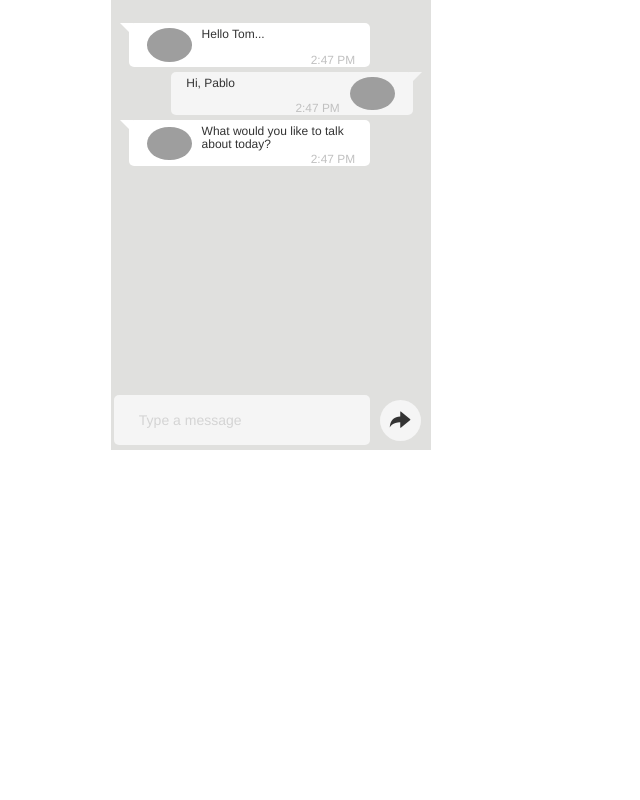
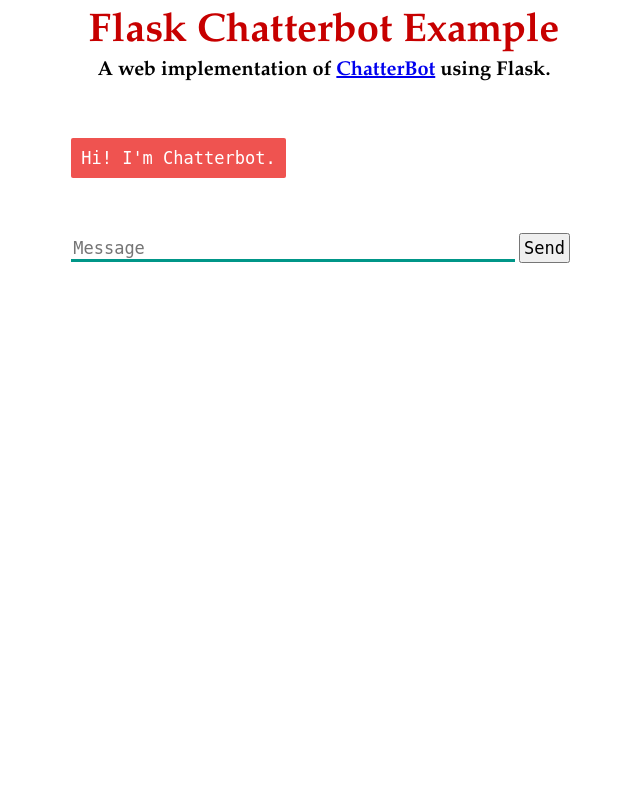
Before and after one commit to bhanuharya/harobot, a Flask app: page / in a window 1280 px wide. Shown: the whole page, without its empty margins (316-956 px from the left). Run offline with Flask 2, Linux system fonts and the light colour scheme; some libraries are stand-ins or nearby versions; grey boxes are pictures that could not be loaded.

Commit message:
coba2 web

```diff
--- a/app.py
+++ b/app.py
@@ -1,4 +1,4 @@
-from flask import Flask, render_template
+from flask import Flask, render_template, request
 
 
 
@@ -8,3 +8,10 @@
 @app.route('/')
 def index():
     return render_template('index.html')
+
+@app.route("/get")
+def get_bot_response():
+    userText = request.args.get('msg')
+    if(userText == "halo"):
+        # return str(english_bot.get_response(userText))
+        return str('Haro, Warudo!')
--- a/style/styles.css
+++ b/style/styles.css
@@ -1,98 +1,81 @@
-.mytext{
-    border:0;padding:10px;background:whitesmoke;
+body {
+    font-family: Garamond;
 }
-.text{
-    width:75%;display:flex;flex-direction:column;
+
+h1 {
+    color: rgb(199, 0, 0);
+    margin-bottom: 0;
+    margin-top: 0;
+    text-align: center;
+    font-size: 40px;
 }
-.text > p:first-of-type{
-    width:100%;margin-top:0;margin-bottom:auto;line-height: 13px;font-size: 12px;
+
+h3 {
+    color: black;
+    font-size: 20px;
+    margin-top: 3px;
+    text-align: center;
 }
-.text > p:last-of-type{
-    width:100%;text-align:right;color:silver;margin-bottom:-7px;margin-top:auto;
+
+#chatbox {
+    margin-left: auto;
+    margin-right: auto;
+    width: 40%;
+    margin-top: 60px;
 }
-.text-l{
-    float:left;padding-right:10px;
+
+#userInput {
+    margin-left: auto;
+    margin-right: auto;
+    width: 40%;
+    margin-top: 60px;
 }
-.text-r{
-    float:right;padding-left:10px;
+
+#textInput {
+    width: 87%;
+    border: none;
+    border-bottom: 3px solid #009688;
+    font-family: monospace;
+    font-size: 17px;
 }
-.avatar{
-    display:flex;
-    justify-content:center;
-    align-items:center;
-    width:25%;
-    float:left;
-    padding-right:10px;
+
+#buttonInput {
+    padding: 3px;
+    font-family: monospace;
+    font-size: 17px;
 }
-.macro{
-    margin-top:5px;width:85%;border-radius:5px;padding:5px;display:flex;
+
+.userText {
+    color: white;
+    font-family: monospace;
+    font-size: 17px;
+    text-align: right;
+    line-height: 30px;
 }
-.msj-rta{
-    float:right;background:whitesmoke;
+
+.userText span {
+    background-color: #009688;
+    padding: 10px;
+    border-radius: 2px;
 }
-.msj{
-    float:left;background:white;
+
+.botText {
+    color: white;
+    font-family: monospace;
+    font-size: 17px;
+    text-align: left;
+    line-height: 30px;
 }
-.frame{
-    background:#e0e0de;
-    height:450px;
-    overflow:hidden;
-    padding:0;
+
+.botText span {
+    background-color: #EF5350;
+    padding: 10px;
+    border-radius: 2px;
 }
-.frame > div:last-of-type{
-    position:absolute;bottom:0;width:100%;display:flex;
+
+#tidbit {
+    position:absolute;
+    bottom:0;
+    right:0;
+    width: 300px;
 }
-body > div > div > div:nth-child(2) > span{
-    background: whitesmoke;padding: 10px;font-size: 21px;border-radius: 50%;
-}
-body > div > div > div.msj-rta.macro{
-    margin:auto;margin-left:1%;
-}
-ul {
-    width:100%;
-    list-style-type: none;
-    padding:18px;
-    position:absolute;
-    bottom:47px;
-    display:flex;
-    flex-direction: column;
-    top:0;
-    overflow-y:scroll;
-}
-.msj:before{
-    width: 0;
-    height: 0;
-    content:"";
-    top:-5px;
-    left:-14px;
-    position:relative;
-    border-style: solid;
-    border-width: 0 13px 13px 0;
-    border-color: transparent #ffffff transparent transparent;
-}
-.msj-rta:after{
-    width: 0;
-    height: 0;
-    content:"";
-    top:-5px;
-    left:14px;
-    position:relative;
-    border-style: solid;
-    border-width: 13px 13px 0 0;
-    border-color: whitesmoke transparent transparent transparent;
-}
-input:focus{
-    outline: none;
-}
-::-webkit-input-placeholder { /* Chrome/Opera/Safari */
-    color: #d4d4d4;
-}
-::-moz-placeholder { /* Firefox 19+ */
-    color: #d4d4d4;
-}
-:-ms-input-placeholder { /* IE 10+ */
-    color: #d4d4d4;
-}
-:-moz-placeholder { /* Firefox 18- */
-    color: #d4d4d4;
-}
--- a/templates/index.html
+++ b/templates/index.html
@@ -1,114 +1,127 @@
-
-<head>
-  <link href="//netdna.bootstrapcdn.com/bootstrap/3.0.0/css/bootstrap.min.css" rel="stylesheet" id="bootstrap-css">
-  <script src="//netdna.bootstrapcdn.com/bootstrap/3.0.0/js/bootstrap.min.js"></script>
-  <script src="//code.jquery.com/jquery-1.11.1.min.js"></script>
-  <link rel="stylesheet" href="style/styles.css">
-
-</head>
-<!------ Include the above in your HEAD tag ---------->
-
 <!DOCTYPE html>
 <html>
-    <body>
-        <div class="col-sm-3 col-sm-offset-4 frame">
-            <ul></ul>
-            <div>
-                <div class="msj-rta macro">
-                    <div class="text text-r" style="background:whitesmoke !important">
-                        <input class="mytext" placeholder="Type a message"/>
-                    </div>
-
-                </div>
-                <div style="padding:10px;">
-                    <span class="glyphicon glyphicon-share-alt"></span>
-                </div>
-            </div>
-        </div>
-    </body>
-</html>
-<script>
-  var me = {};
-me.avatar = "https://lh6.googleusercontent.com/-lr2nyjhhjXw/AAAAAAAAAAI/AAAAAAAARmE/MdtfUmC0M4s/photo.jpg?sz=48";
-
-var you = {};
-you.avatar = "https://a11.t26.net/taringa/avatares/9/1/2/F/7/8/Demon_King1/48x48_5C5.jpg";
-
-function formatAMPM(date) {
-    var hours = date.getHours();
-    var minutes = date.getMinutes();
-    var ampm = hours >= 12 ? 'PM' : 'AM';
-    hours = hours % 12;
-    hours = hours ? hours : 12; // the hour '0' should be '12'
-    minutes = minutes < 10 ? '0'+minutes : minutes;
-    var strTime = hours + ':' + minutes + ' ' + ampm;
-    return strTime;
+  <head>
+    <link rel="stylesheet" href="style/styles.css">
+    <script src="https://ajax.googleapis.com/ajax/libs/jquery/3.2.1/jquery.min.js"></script>
+    <style>
+      body {
+    font-family: Garamond;
 }
 
-//-- No use time. It is a javaScript effect.
-function insertChat(who, text, time){
-    if (time === undefined){
-        time = 0;
-    }
-    var control = "";
-    var date = formatAMPM(new Date());
-
-    if (who == "me"){
-        control = '<li style="width:100%">' +
-                        '<div class="msj macro">' +
-                        '<div class="avatar"><img class="img-circle" style="width:100%;" src="'+ me.avatar +'" /></div>' +
-                            '<div class="text text-l">' +
-                                '<p>'+ text +'</p>' +
-                                '<p><small>'+date+'</small></p>' +
-                            '</div>' +
-                        '</div>' +
-                    '</li>';
-    }else{
-        control = '<li style="width:100%;">' +
-                        '<div class="msj-rta macro">' +
-                            '<div class="text text-r">' +
-                                '<p>'+text+'</p>' +
-                                '<p><small>'+date+'</small></p>' +
-                            '</div>' +
-                        '<div class="avatar" style="padding:0px 0px 0px 10px !important"><img class="img-circle" style="width:100%;" src="'+you.avatar+'" /></div>' +
-                  '</li>';
-    }
-    setTimeout(
-        function(){
-            $("ul").append(control).scrollTop($("ul").prop('scrollHeight'));
-        }, time);
-
+h1 {
+    color: rgb(199, 0, 0);
+    margin-bottom: 0;
+    margin-top: 0;
+    text-align: center;
+    font-size: 40px;
 }
 
-function resetChat(){
-    $("ul").empty();
+h3 {
+    color: black;
+    font-size: 20px;
+    margin-top: 3px;
+    text-align: center;
 }
 
-$(".mytext").on("keydown", function(e){
-    if (e.which == 13){
-        var text = $(this).val();
-        if (text !== ""){
-            insertChat("me", text);
-            $(this).val('');
+#chatbox {
+    margin-left: auto;
+    margin-right: auto;
+    width: 40%;
+    margin-top: 60px;
+}
+
+#userInput {
+    margin-left: auto;
+    margin-right: auto;
+    width: 40%;
+    margin-top: 60px;
+}
+
+#textInput {
+    width: 87%;
+    border: none;
+    border-bottom: 3px solid #009688;
+    font-family: monospace;
+    font-size: 17px;
+}
+
+#buttonInput {
+    padding: 3px;
+    font-family: monospace;
+    font-size: 17px;
+}
+
+.userText {
+    color: white;
+    font-family: monospace;
+    font-size: 17px;
+    text-align: right;
+    line-height: 30px;
+}
+
+.userText span {
+    background-color: #009688;
+    padding: 10px;
+    border-radius: 2px;
+}
+
+.botText {
+    color: white;
+    font-family: monospace;
+    font-size: 17px;
+    text-align: left;
+    line-height: 30px;
+}
+
+.botText span {
+    background-color: #EF5350;
+    padding: 10px;
+    border-radius: 2px;
+}
+
+#tidbit {
+    position:absolute;
+    bottom:0;
+    right:0;
+    width: 300px;
+}
+    </style>
+  </head>
+  <body>
+    <h1>Flask Chatterbot Example</h1>
+    <h3>A web implementation of <a href="https://github.com/gunthercox/ChatterBot">ChatterBot</a> using Flask.</h3>
+    <div>
+      <div id="chatbox">
+        <p class="botText"><span>Hi! I'm Chatterbot.</span></p>
+      </div>
+      <div id="userInput">
+        <input id="textInput" type="text" name="msg" placeholder="Message">
+        <input id="buttonInput" type="submit" value="Send">
+      </div>
+      <script>
+        function getBotResponse() {
+          var rawText = $("#textInput").val();
+          var userHtml = '<p class="userText"><span>' + rawText + '</span></p>';
+          $("#textInput").val("");
+          $("#chatbox").append(userHtml);
+          document.getElementById('userInput').scrollIntoView({block: 'start', behavior: 'smooth'});
+          $.get("/get", { msg: rawText }).done(function(data) {
+            var botHtml = '<p class="botText"><span>' + data + '</span></p>';
+            $("#chatbox").append(botHtml);
+            document.getElementById('userInput').scrollIntoView({block: 'start', behavior: 'smooth'});
+          });
         }
-    }
-});
-
-$('body > div > div > div:nth-child(2) > span').click(function(){
-    $(".mytext").trigger({type: 'keydown', which: 13, keyCode: 13});
-})
-
-//-- Clear Chat
-resetChat();
-
-//-- Print Messages
-insertChat("me", "Hello Tom...", 0);
-insertChat("you", "Hi, Pablo", 1500);
-insertChat("me", "What would you like to talk about today?", 3500);
-insertChat("you", "Tell me a joke",7000);
-insertChat("me", "Spaceman: Computer! Computer! Do we bring battery?!", 9500);
-insertChat("you", "LOL", 12000);
-
-
-//-- NOTE: No use time on insertChat.
-</script>
+        $("#textInput").keypress(function(e) {
+            if ((e.which == 13) && document.getElementById("textInput").value != "" ){
+                getBotResponse();
+            }
+        });
+        $("#buttonInput").click(function() {
+            if (document.getElementById("textInput").value != "") {
+                getBotResponse();
+            }
+        })
+      </script>
+    </div>
+  </body>
+</html>
```
